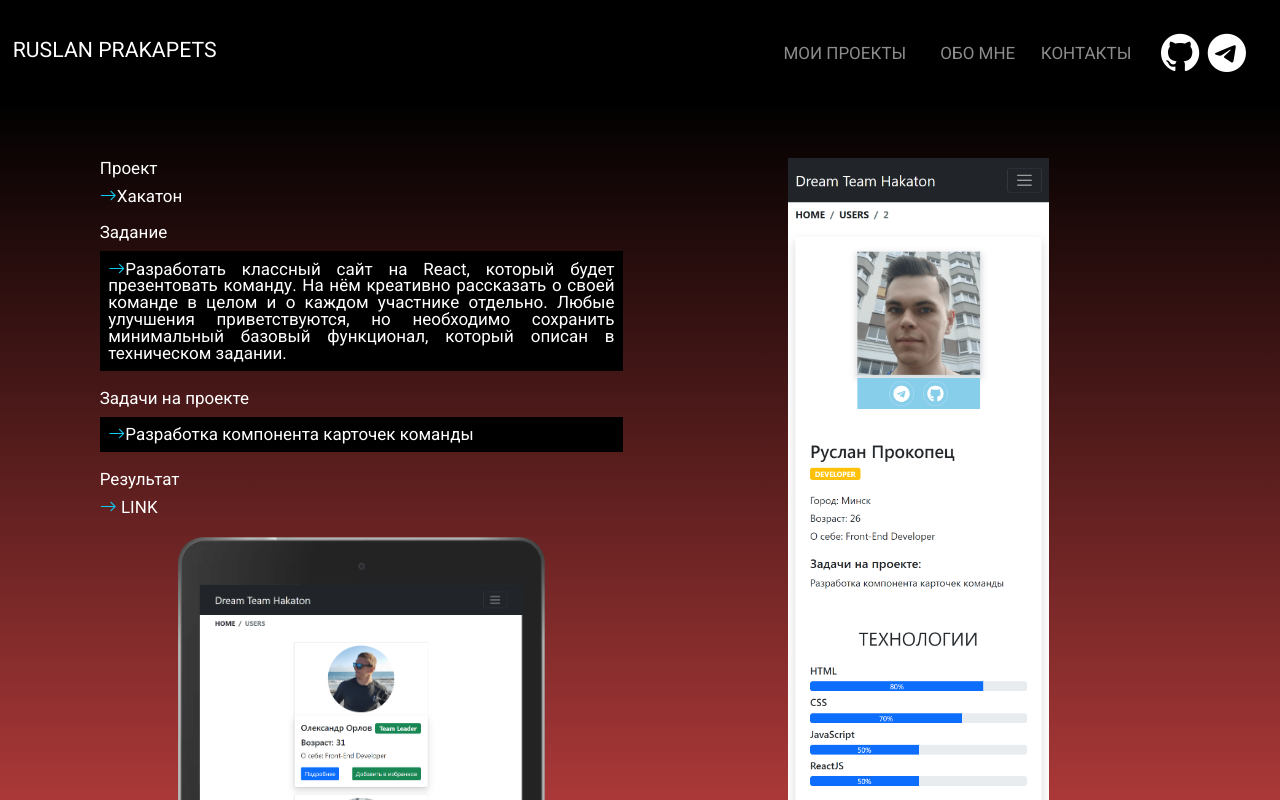
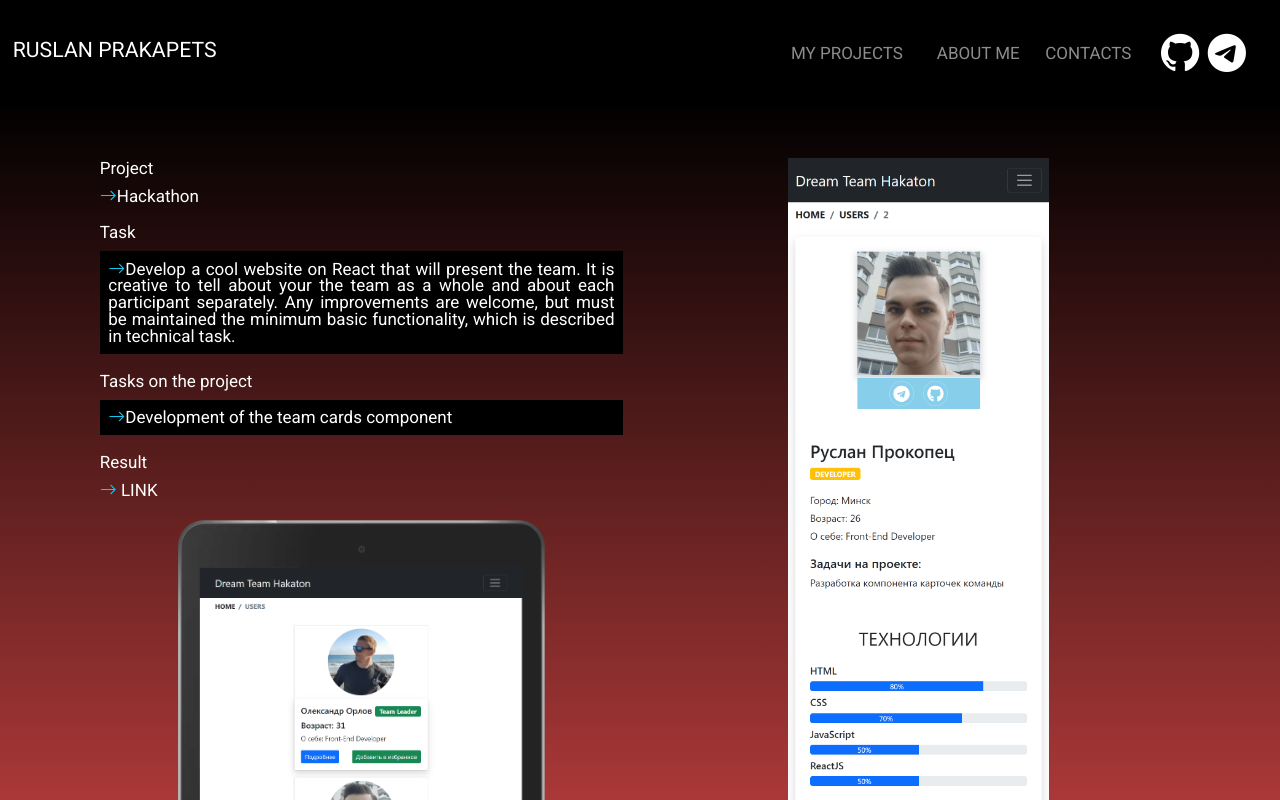
Before and after one commit to kyoto430/resume, a React (Create React App) app: page /projects in a window 1280 px wide. Shown: the top 800 px of the page. Built offline with nearby package versions, Linux system fonts and the light colour scheme.

Commit message:
init portfolio-eng

```diff
--- a/package.json
+++ b/package.json
@@ -1,8 +1,8 @@
 {
-  "name": "resume",
-  "version": "0.1.0",
+  "name": "portfolio-eng",
+  "version": "0.2.0",
   "private": true,
-  "homepage": "https://kyoto430.github.io/portfolio/",
+  "homepage": "https://kyoto430.github.io/portfolio-eng/",
   "dependencies": {
     "@testing-library/jest-dom": "^5.15.0",
     "@testing-library/react": "^11.2.7",
--- a/src/components/UI/navbar/navBar.jsx
+++ b/src/components/UI/navbar/navBar.jsx
@@ -32,17 +32,17 @@ const NavBar = () => {
                   aria-current="page"
                   to="/projects"
                 >
-                  Мои проекты
+                  My projects
                 </Link>
               </li>
               <li className="nav-item m-2">
                 <Link className="nav-link p-2" to="/about">
-                  Обо мне
+                  About Me
                 </Link>
               </li>
               <li className="nav-item">
                 <Link className="nav-link p-2" to="/contact">
-                  Контакты
+                  Contacts
                 </Link>
               </li>
               <Social nav={isNav} />
--- a/src/pages/about.jsx
+++ b/src/pages/about.jsx
@@ -19,20 +19,20 @@ const About = () => {
               >
                 01
               </span>{' '}
-              Кто я:
+              Who am I:
             </div>
             <div className="col-8">
               <div className="row">
                 <p>
-                  Привет, меня зовут Руслан Прокопец и я Junior Front-End
+                  Hi, my name is Ruslan Prakapets and I am a Junior Front-End
                   Developer.{' '}
                 </p>{' '}
-                <p>Я родился в Беларуси, живу в городе Минске. </p>
+                <p>I was born in Belarus, I live in Minsk.</p>
                 <p>
-                  С 2018 года начал обучаться верстке сайтов. Спустя некоторое
-                  время продвинулся дальше и начал изучать новые технологии
-                  JavaScript и React. В своих проектах стремлюсь делать понятный
-                  и доступный пользовоательский интерфейс.
+                  Since 2018, I started learning how to layout websites. After a
+                  while time I acquired new skills and started learning new
+                  technologies JavaScript and React. In my projects I strive to
+                  make clear and an accessible user interface.
                 </p>
               </div>
             </div>
@@ -47,7 +47,7 @@ const About = () => {
               >
                 02
               </span>{' '}
-              Мои технологии:
+              My technologies:
             </div>
             <div className="col-8">
               <div className="d-flex justify-content-around flex-wrap">
--- a/src/pages/contact.jsx
+++ b/src/pages/contact.jsx
@@ -6,7 +6,7 @@ const Contact = () => {
   return (
     <>
       <header className="header">
-        <h1 className="header-text font-monospace">Связаться со мной</h1>
+        <h1 className="header-text font-monospace">Contact me</h1>
         <div className="container">
           <div className="d-flex justify-content-around flex-column m-1 align-items-center">
             <div className="m-2 ">
--- a/src/pages/main.jsx
+++ b/src/pages/main.jsx
@@ -7,16 +7,15 @@ const Main = () => {
     <>
       <header className="container-box header">
         <h1 className="header-text">
-          Привет, приятно познакомиться.
-          <br />Я junior front-end developer из Беларуси.
-          <br /> В настоящее время изучаю React, чтобы создавать потрясающие
-          вещи.
+          Hi, nice to meet you.
+          <br />I am a Junior Front-End Developer from Belarus.
+          <br /> Currently studying React to create awesome things.
         </h1>
         <p className="bg-dark w-75 p-2 m-4 text-center text-uppercase">
-          Руслан Прокопец
+          Ruslan Prakapets
         </p>
         <Link to="/projects">
-          <MyButton>Проекты</MyButton>
+          <MyButton>See Projects</MyButton>
         </Link>
         <i
           className="bi bi-hand-index-thumb mt-1"
--- a/src/pages/projects.jsx
+++ b/src/pages/projects.jsx
@@ -16,33 +16,33 @@ const Projects = () => {
                 {' '}
                 <div className="d-flex justify-content-between flex-column m-1">
                   <div>
-                    <h5>Проект</h5>
+                    <h5>Project</h5>
                     <p>
                       <i className="bi bi-arrow-right text-info"></i>
-                      Хакатон
+                      Hackathon
                     </p>
                   </div>
                   <div>
-                    <h5>Задание</h5>
+                    <h5>Task</h5>
                     <p className="bg-black p-2">
                       <i className="bi bi-arrow-right text-info"></i>
-                      Разработать классный сайт на React, который будет
-                      презентовать команду. На нём креативно рассказать о своей
-                      команде в целом и о каждом участнике отдельно. Любые
-                      улучшения приветствуются, но необходимо сохранить
-                      минимальный базовый функционал, который описан в
-                      техническом задании.
+                      Develop a cool website on React that will present the
+                      team. It is creative to tell about your the team as a
+                      whole and about each participant separately. Any
+                      improvements are welcome, but must be maintained the
+                      minimum basic functionality, which is described in
+                      technical task.
                     </p>
                   </div>
                   <div>
-                    <h5>Задачи на проекте</h5>
+                    <h5>Tasks on the project</h5>
                     <p className="bg-black p-2">
                       <i className="bi bi-arrow-right text-info"></i>
-                      Разработка компонента карточек команды
+                      Development of the team cards component
                     </p>
                   </div>
                   <div>
-                    <h5>Результат</h5>
+                    <h5>Result</h5>
                     <i className="bi bi-arrow-right text-info"> </i>
                     <a
                       target="_blank"
```
Also changed, not shown: 1 other file (tests, documents, lock files or other folders).
